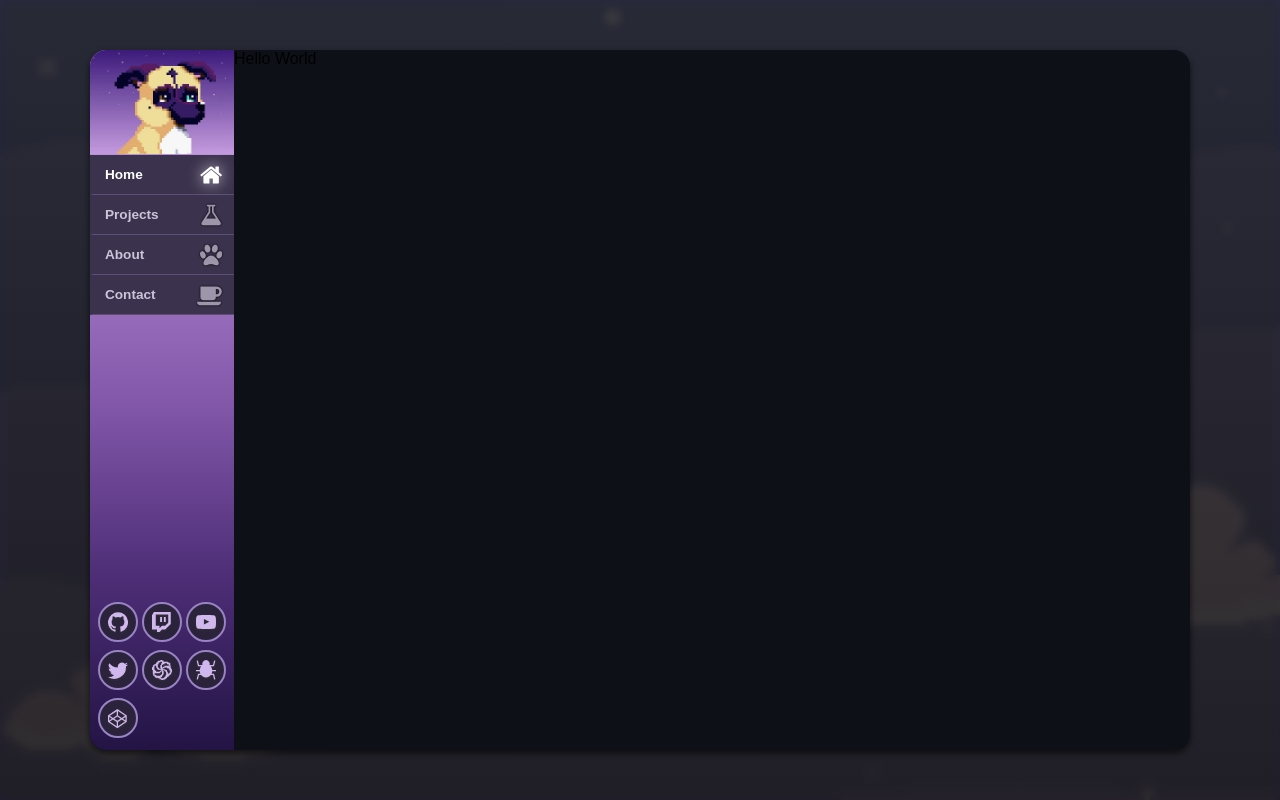
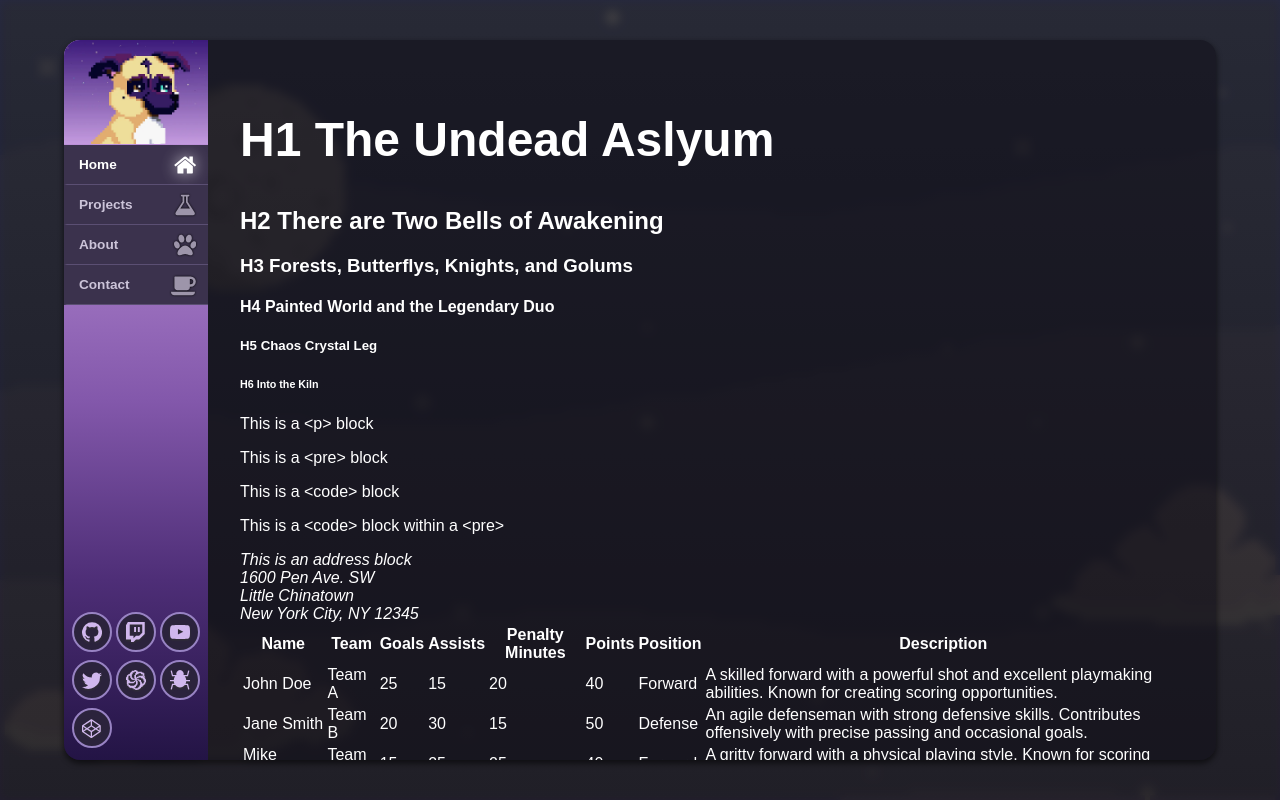
Before and after one commit to TrshPuppy/TrshPuppy.github.io, a React (Vite) app: page / in a window 1280 px wide. Built offline with nearby package versions, Linux system fonts and the light colour scheme.

Commit message:
Test elements for styling

```diff
--- a/src/styles/main.scss
+++ b/src/styles/main.scss
@@ -2,4 +2,11 @@ main {
     width: 100%;
     border-top-right-radius: 1rem;
     border-bottom-right-radius: 1rem;
+    color: #fff;
+    padding: 2rem;
+    overflow-y: auto;
+
+    h1 {
+        font-size: 3rem;
+    }
 }
--- a/src/styles/site.scss
+++ b/src/styles/site.scss
@@ -42,9 +42,10 @@ html {
 
 #root {
     display          : flex;
-    background-color : #0D1117;
-    height           : 700px;
-    width            : 1100px;
+    background-color : rgba(darken(#1a1526, 5%), 0.5);
+    height           : 90vh;
+    width            : 90vw;
+    max-width: 1400px;
     border-radius    : 1rem;
     box-shadow       : 0 3px 6px rgba(0, 0, 0, 0.26), 0 3px 6px rgba(0, 0, 0, 0.43);
 
--- a/src/views/Home.jsx
+++ b/src/views/Home.jsx
@@ -1,7 +1,107 @@
 const Home = () => {
     return (
         <article id="home-view" className="home">
-            Hello World
+            <h1>H1 The Undead Aslyum</h1>
+            <h2>H2 There are Two Bells of Awakening</h2>
+            <h3>H3 Forests, Butterflys, Knights, and Golums</h3>
+            <h4>H4 Painted World and the Legendary Duo</h4>
+            <h5>H5 Chaos Crystal Leg</h5>
+            <h6>H6 Into the Kiln</h6>
+
+            <p>This is a &lt;p&gt; block</p>
+
+            <pre>This is a &lt;pre&gt; block</pre>
+
+            <code>This is a &lt;code&gt; block</code>
+
+            <pre>
+                <code>This is a &lt;code&gt; block within a &lt;pre&gt;</code>
+            </pre>
+
+            <address>
+                This is an address block<br/>
+                1600 Pen Ave. SW<br/>
+                Little Chinatown<br/>
+                New York City, NY 12345<br/>
+            </address>
+
+            <table>
+                <thead>
+                    <tr>
+                        <th>Name</th>
+                        <th>Team</th>
+                        <th>Goals</th>
+                        <th>Assists</th>
+                        <th>Penalty Minutes</th>
+                        <th>Points</th>
+                        <th>Position</th>
+                        <th>Description</th>
+                    </tr>
+                </thead>
+                <tbody>
+                    <tr>
+                        <td>John Doe</td>
+                        <td>Team A</td>
+                        <td>25</td>
+                        <td>15</td>
+                        <td>20</td>
+                        <td>40</td>
+                        <td>Forward</td>
+                        <td>A skilled forward with a powerful shot and excellent playmaking abilities. Known for creating scoring opportunities.</td>
+                    </tr>
+                    <tr>
+                        <td>Jane Smith</td>
+                        <td>Team B</td>
+                        <td>20</td>
+                        <td>30</td>
+                        <td>15</td>
+                        <td>50</td>
+                        <td>Defense</td>
+                        <td>An agile defenseman with strong defensive skills. Contributes offensively with precise passing and occasional goals.</td>
+                    </tr>
+                    <tr>
+                        <td>Mike Johnson</td>
+                        <td>Team C</td>
+                        <td>15</td>
+                        <td>25</td>
+                        <td>25</td>
+                        <td>40</td>
+                        <td>Forward</td>
+                        <td>A gritty forward with a physical playing style. Known for scoring goals in high-pressure situations.</td>
+                    </tr>
+                </tbody>
+            </table>
+
+            <section>
+                <p>This is a &lt;p&gt; in a &lt;section&gt;</p>
+            </section>
+
+            <blockquote>
+                <p>Arth says hi and also that this is a &lt;blockquote&gt;</p>
+                <p>He also says this is is a &lt;p&gt; in a &lt;blockquote&gt;, you know because it happens and all.</p>
+            </blockquote>
+
+            <div className="alert alert-info">
+                <h3>Alert Info</h3>
+                Some type of awesome info content will go here.
+            </div>
+
+            <div className="alert alert-success">
+                <h2>Alert success</h2>
+                Some type of awesome success content will go here.
+            </div>
+
+            <div className="alert alert-warning">
+                <h5>Alert warning</h5>
+                Some type of awesome warning content will go here.
+            </div>
+
+            <div className="alert alert-danger">
+                <h4>Alert Info</h4>
+                Some type of awesome danger content will go here.
+            </div>
+
+
         </article>
     )
 }
```
